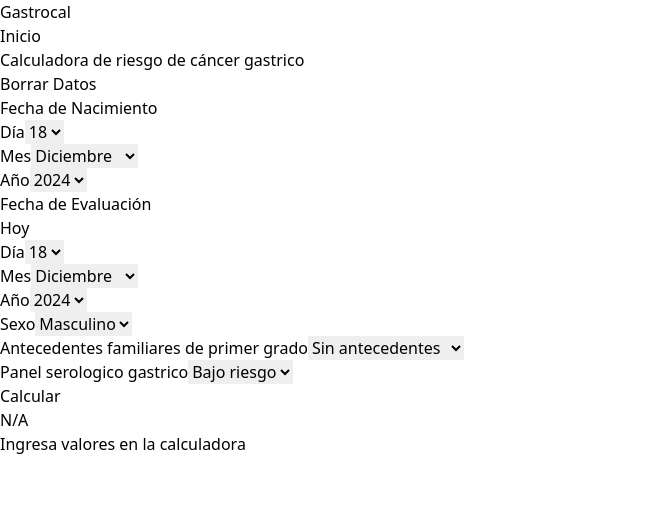
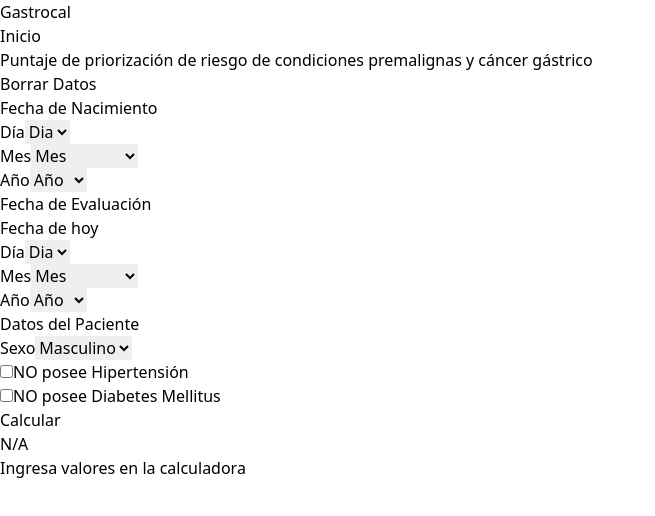
Before and after one commit to airiquelme/gastrocal, a React (Vite) app: page /calculator in a window 1280 px wide. Shown: the top 516 px of the page, without its empty margins (0-655 px from the left). Built offline with nearby package versions, Linux system fonts and the light colour scheme.

Commit message:
feat: Adding reset button and more parameters

```diff
--- a/src/components/BoolButton.jsx
+++ b/src/components/BoolButton.jsx
@@ -1,6 +1,13 @@
-function BoolButton({name, title, value, setValue, disabled}){
-    const background_color = disabled ? "bg-slate-400" : "bg-sky-500 hover:bg-sky-400 active:bg-sky-600"
-    const text_color = disabled ? "text-slate-300" : "text-white"
+import { useEffect } from "react";
+
+function BoolButton({name, title, value, setValue}){
+    const text_color = value ? "text-sky-700" : "text-black";
+    const text_bold = value ? "font-bold" : "font-normal";
+    let confirm_msg =  value ? "SÍ" : "NO"
+
+    useEffect(() => {
+        confirm_msg = value ? "SÍ" : "NO"
+    }, [value])
 
     const handleChange = (e) => {
         setValue(1)
@@ -13,10 +20,10 @@
 
     return(
         <>
-        <div className="grid md:grid-flow-col md:grid-cols-1 gap-4">
-            <input className="w-6" id={name} type="checkbox" value={value} onChange={handleChange} disabled={disabled}>
+        <div className="flex items-center gap-2">
+            <input className="w-6 h-6 block" id={name} type="checkbox" value={value} checked={value} onChange={handleChange}>
             </input>
-            <label htmlFor={name} className="block  mb-1">{title}</label>
+            <label htmlFor={name} className={`block mb-1 select-none ${text_color} ${text_bold}`}>{confirm_msg} {title}</label>
         </div>
         </>
     )
--- a/src/components/PrimaryButton.jsx
+++ b/src/components/PrimaryButton.jsx
@@ -3,7 +3,7 @@
     const text_color = disabled ? "text-slate-300" : "text-white"
 
     return(
-        <button onClick={action} disabled={disabled} className={`px-8 py-2 rounded-lg ${text_color} ${background_color}`}>
+        <button type="button" onClick={action} disabled={disabled} className={`px-8 py-2 rounded-lg ${text_color} ${background_color}`}>
             {children}
         </button>
     )
--- a/src/components/SelectDropdown.jsx
+++ b/src/components/SelectDropdown.jsx
@@ -1,5 +1,21 @@
-function SelectDropdown({name, title, options, value, setValue}){
-    const handleChange = (e) => setValue(e.target.value)
+import { useEffect, useState } from "react";
+
+function SelectDropdown({name, title, error, options, value, setValue}){
+    const handleChange = (e) => {
+        setValue(e.target.value)
+        if(errorHere) setErrorHere(false)
+    }
+
+    useEffect(() => {
+        if(!error || value != -1) setErrorHere(false)
+        if(error && value == -1) setErrorHere(true)
+    }, [error, value])
+
+    const [errorHere, setErrorHere] = useState(error && value == -1);
+
+    const bg_color = errorHere ? "border-red-700" : "border-slate-500";
+    const text_color = errorHere ? "text-red-700" : "text-black";
+    const text_italic = errorHere ? "italic" : "not-italic";
 
     return (
         <div>
@@ -9,7 +25,7 @@
                 id={name}
                 value={value}
                 onChange={handleChange}
-                className="block w-full p-2 border-2 border-slate-500 rounded-md"
+                className={`block w-full p-2 border-2 ${bg_color} ${text_color} ${text_italic} rounded-md`}
             >
                 {options.map((option, index) => ( <option value={option.value} key={index}>{option.name}</option> ))}
             </select>
--- /dev/null
+++ b/src/components/SimpleContentSeparator.jsx
@@ -0,0 +1,10 @@
+function SimpleContentSeparator({title, children}){
+    return (
+        <div className="pb-6 mb-3 border-b border-gray-300">
+            <p className="font-md text-slate-600 font-semibold">{title}</p>
+            {children}
+        </div>
+    )
+}
+
+export default SimpleContentSeparator;
--- a/src/routes/Calculator.jsx
+++ b/src/routes/Calculator.jsx
@@ -2,27 +2,30 @@
 import { useIsVisible } from "../hooks/useIsVisible";
 import PrimaryButton from "../components/PrimaryButton"
 import TrashButton from "../components/TrashButton";
-import InputText from "../components/InputText";
 import SelectDropdown from "../components/SelectDropdown";
-// import BoolButton from "../components/BoolButton";
+import BoolButton from '../components/BoolButton';
+import SimpleContentSeparator from "../components/SimpleContentSeparator";
 import { calcular_probabilidad_cancer_gastrico } from "../utils/calculadora_cancer_gastrico";
-import { use } from "react";
 
 function Calculator(){
 
     const hoy = new Date()
 
-    const [dia_i, setDia_i] = useState(hoy.getDate())
-    const [mes_i, setMes_i] = useState(hoy.getMonth()+1)
-    const [ano_i, setAno_i] = useState(hoy.getFullYear())
-    const [dia_f, setDia_f] = useState(hoy.getDate())
-    const [mes_f, setMes_f] = useState(hoy.getMonth()+1)
-    const [ano_f, setAno_f] = useState(hoy.getFullYear())
+    const [dia_i, setDia_i] = useState(-1) //useState(hoy.getDate())
+    const [mes_i, setMes_i] = useState(-1) //useState(hoy.getMonth()+1)
+    const [ano_i, setAno_i] = useState(-1) //useState(hoy.getFullYear())
+    const [dia_f, setDia_f] = useState(-1) //useState(hoy.getDate())
+    const [mes_f, setMes_f] = useState(-1) //useState(hoy.getMonth()+1)
+    const [ano_f, setAno_f] = useState(-1) //useState(hoy.getFullYear())
     const [sexo, setSexo] = useState(0)
     const [antecedentes, setAntecedentes] = useState(0)
     const [panelSerologico, setPanelSerologico] = useState(0)
 
+    const [hipertension, setHipertension] = useState(false);
+    const [diabetes, setDiabetes] = useState(false);
+
     const [resultado, setResultado] = useState(null)
+    const [error, setError] = useState(false)
 
     const [mostrarResultadoPorcentaje, setMostrarResultadoPorcentaje] = useState("N/A")
     const [mostrarResultadoTexto, setMostrarResultadoTexto] = useState("Ingresa valores en la calculadora")
@@ -46,9 +49,6 @@
             panel_serologico: panelSerologico
         }
 
-        // alert(resultados_en_pantalla)
-        // alert(card_resultados.current.getBoundingClientRect().top)
-
         //Realizar scroll tras resultados
         if(!resultados_en_pantalla){
             window.scrollTo({
@@ -66,19 +66,29 @@
 
     const handleReset = (e) => {
         e.preventDefault();
-        setDia_i(hoy.getDate())
-        setMes_i(hoy.getMonth()+1)
-        setAno_i(hoy.getFullYear())
-        setDia_f(hoy.getDate())
-        setMes_f(hoy.getMonth()+1)
-        setAno_f(hoy.getFullYear())
+        setDia_i(-1)
+        setMes_i(-1)
+        setAno_i(-1)
+        setDia_f(-1)
+        setMes_f(-1)
+        setAno_f(-1)
         setSexo(0)
         setAntecedentes(0)
         setPanelSerologico(0)
         setResultado(null)
+        setError(false)
+        setHipertension(false)
+        setDiabetes(false)
 
         setMostrarResultadoPorcentaje("N/A")
         setMostrarResultadoTexto("Ingresa valores en la calculadora")
+    }
+
+    const setCurrentDate = (e) => {
+        e.preventDefault();
+        setDia_f(hoy.getDate())
+        setMes_f(hoy.getMonth()+1)
+        setAno_f(hoy.getFullYear())
     }
 
     useEffect(() => {
@@ -89,10 +99,12 @@
         if(resultado.constructor === Error){
             setMostrarResultadoPorcentaje("Error")
             setMostrarResultadoTexto(resultado.message)
+            setError(true)
         }else{
             const resultado_porcentaje = (resultado * 100).toFixed(2)
             setMostrarResultadoPorcentaje(resultado_porcentaje + "%")
             setMostrarResultadoTexto("Agregar resultado aquí")
+            setError(false)
         }
     }, [resultado])
 
@@ -101,12 +113,13 @@
         {name: "Femenino", value: 1}
     ]
 
-    const opciones_dia = [];
+    const opciones_dia = [{name: "Dia", value: -1}];
     for (let i = 1; i < 32; i++) {
         opciones_dia.push({name: String(i), value: i});
     }
 
     const opciones_mes = [
+        {name: "Mes", value: -1},
         {name: "Enero", value: 1},
         {name: "Febrero", value: 2},
         {name: "Marzo", value: 3},
@@ -122,7 +135,7 @@
     ]
 
     const ano = hoy.getFullYear()
-    const opciones_ano = [];
+    const opciones_ano = [{name: "Año", value: -1}];
     for (let i = 0; i < 120; i++) {
         opciones_ano.push({name: String(ano-i), value: ano-i});
     }
@@ -139,38 +152,55 @@
 
     return(
         <main className="bg-slate-100 w-screen min-h-[calc(100vh-64px)] p-10">
-            <div className="grid gap-2 md:gap-3 sm:w-11/12 md:columns-32 m-auto sm:max-w-6xl md:grid-cols-2">
-                <h2 className="text-2xl font-bold">Calculadora de riesgo de cáncer gastrico</h2>
+            <div className="md:flex gap-2 md:gap-3 sm:w-11/12 md:items-center m-auto sm:max-w-6xl md:justify-between">
+                <h2 className="text-2xl font-bold text-center md:text-left">Puntaje de priorización de riesgo de condiciones premalignas y cáncer gástrico</h2>
+                <div className="my-4 flex items-center justify-center">
                     <TrashButton action={handleReset}>Borrar Datos</TrashButton>
+                </div>
             </div>
             <div className="grid gap-2 md:gap-3 sm:w-11/12 md:columns-32 m-auto sm:max-w-6xl">
                 <div className="mt-5 p-5 bg-white rounded-md shadow">
                     <form action="" onSubmit={handleSubmit} className="w-full grid gap-4" ref={form_calcuadora}>
-                    <p>Fecha de Nacimiento</p>
+                        <SimpleContentSeparator title={"Fecha de Nacimiento"}>
                             <div className="grid md:grid-flow-col md:grid-cols-3 gap-4">
-                            <SelectDropdown name="dia_i" title="Día" value={dia_i} setValue={setDia_i} options={opciones_dia}/>
-                            <SelectDropdown name="mes_i" title="Mes" value={mes_i} setValue={setMes_i} options={opciones_mes}/>
-                            <SelectDropdown name="ano_i" title="Año" value={ano_i} setValue={setAno_i} options={opciones_ano}/>
+                                <SelectDropdown error={error} name="dia_i" title="Día" value={dia_i} setValue={setDia_i} options={opciones_dia}/>
+                                <SelectDropdown error={error} name="mes_i" title="Mes" value={mes_i} setValue={setMes_i} options={opciones_mes}/>
+                                <SelectDropdown error={error} name="ano_i" title="Año" value={ano_i} setValue={setAno_i} options={opciones_ano}/>
                             </div>
+                        </SimpleContentSeparator>
+
+                        <div className="pb-6 mb-3 border-b border-gray-300">
                             <div className="grid md:grid-flow-col md:grid-cols-1 gap-4">
-                            <p>Fecha de Evaluación</p>
-                            <p>Hoy</p>
+                                <p className="font-md text-slate-600 font-semibold">Fecha de Evaluación</p>
+                                <PrimaryButton action={setCurrentDate}>Fecha de hoy</PrimaryButton>
                             </div>
                             <div className="grid md:grid-flow-col md:grid-cols-3 gap-4">
-                            <SelectDropdown name="dia_f" title="Día" value={dia_f} setValue={setDia_f} options={opciones_dia}/>
-                            <SelectDropdown name="mes_f" title="Mes" value={mes_f} setValue={setMes_f} options={opciones_mes}/>
-                            <SelectDropdown name="ano_f" title="Año" value={ano_f} setValue={setAno_f} options={opciones_ano}/>
+                                <SelectDropdown error={error} name="dia_f" title="Día" value={dia_f} setValue={setDia_f} options={opciones_dia}/>
+                                <SelectDropdown error={error} name="mes_f" title="Mes" value={mes_f} setValue={setMes_f} options={opciones_mes}/>
+                                <SelectDropdown error={error} name="ano_f" title="Año" value={ano_f} setValue={setAno_f} options={opciones_ano}/>
                             </div>
+                        </div>
+
+                        <SimpleContentSeparator title={"Datos del Paciente"}>
+                            <div className="grid md:grid-flow-col md:grid-cols-3 gap-4">
+                                <SelectDropdown name="sexo" title="Sexo" value={sexo} setValue={setSexo} options={opciones_sexo}/>
+                                <BoolButton name={"hipertension"} title={"posee Hipertensión"} value={hipertension} setValue={setHipertension} />
+                                <BoolButton name={"diabetes"} title={"posee Diabetes Mellitus"} value={diabetes} setValue={setDiabetes} />
+                            </div>
+
+                            {/* <div className="pb-6 mb-3 border-b border-gray-300 grid gap-4">
                                 <div className="grid md:grid-flow-col md:grid-cols-2 gap-4">
                                     <SelectDropdown name="sexo" title="Sexo" value={sexo} setValue={setSexo} options={opciones_sexo}/>
                                 </div>
                                 <div className="grid md:grid-flow-col md:grid-cols-2 gap-4">
-                            <SelectDropdown name="antecedentes" title="Antecedentes familiares de primer grado" value={antecedentes} setValue={setAntecedentes} options={opciones_antecedentes}/>
+                                    <SelectDropdown name="antecedentes" title="Antecedentes familiares de primer grado (Padres y/o hermanos)" value={antecedentes} setValue={setAntecedentes} options={opciones_antecedentes}/>
                                     <SelectDropdown name="panel_serologico" title="Panel serologico gastrico" value={panelSerologico} setValue={setPanelSerologico} options={opciones_panel_serologico}/>
-                            {/* <BoolButton name="antecedentes" title="Antecedentes familiares de primer grado" value={antecedentes} setValue={setAntecedentes}/>
-                            <BoolButton name="panel_serologico" title="Panel serologico gastrico" value={panelSerologico} setValue={setPanelSerologico}/> */}
                                 </div>
-                        <PrimaryButton action={undefined} disabled={false}>Calcular</PrimaryButton>
+                            </div> */}
+                        </SimpleContentSeparator>
+
+
+                        <PrimaryButton action={handleSubmit}>Calcular</PrimaryButton>
                     </form>
                 </div>
                 <div className="mt-5 p-5 bg-white rounded-md shadow text-center" ref={card_resultados}>
--- a/src/utils/calculadora_cancer_gastrico.js
+++ b/src/utils/calculadora_cancer_gastrico.js
@@ -1,14 +1,22 @@
 export const calcular_probabilidad_cancer_gastrico = (variables) => {
+    for(let item in variables){
+        if(variables[item] == -1){
+            throw new Error("Parámetro inválido. Verifica si los datos están correctos")
+        }
+    };
+
     const {dia_i, dia_f, mes_i, mes_f, ano_i, ano_f, sexo, antecedentes, panel_serologico} = variables;
 
     const date_i = new Date()
     date_i.setDate(dia_i)
     date_i.setMonth(mes_i-1)
     date_i.setFullYear(ano_i)
+
     const date_f = new Date()
     date_f.setDate(dia_f)
     date_f.setMonth(mes_f-1)
     date_f.setFullYear(ano_f)
+
     const edad = new Date(date_f-date_i).getFullYear()-1970
 
     console.log(edad)
```
Lines whose indentation alone changed are shown as unchanged.
